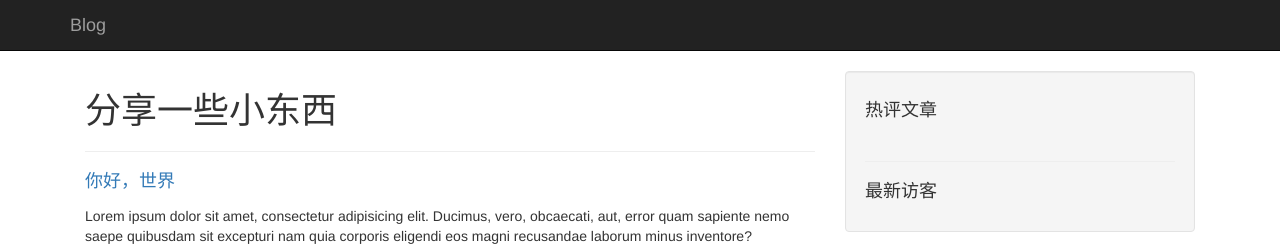
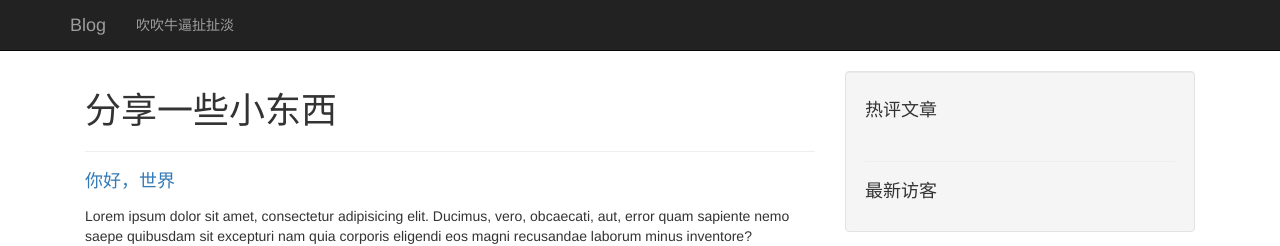
Before and after one commit to lynch001/lynch001.github.io, a Jekyll site: the page built from index.html, in a window 1280 px wide. Shown: the top 246 px of the page. Built offline with Jekyll 4.4.1, drawn with Linux system fonts in a browser that asks for light colours; nearby versions of some CDN libraries; the list of posts is cut into pages by our own code; comment, search, counter and statistics services are not loaded.

Commit message:
update nav

```diff
--- a/_includes/nav.html
+++ b/_includes/nav.html
@@ -9,6 +9,7 @@
 <li><a href="#">Github</a></li>
 </ul>
 -->
+<p class="navbar-text navbar-right">吹吹牛逼扯扯淡</p>
 </div>
 </div>
 <!-- /.container -->
```
